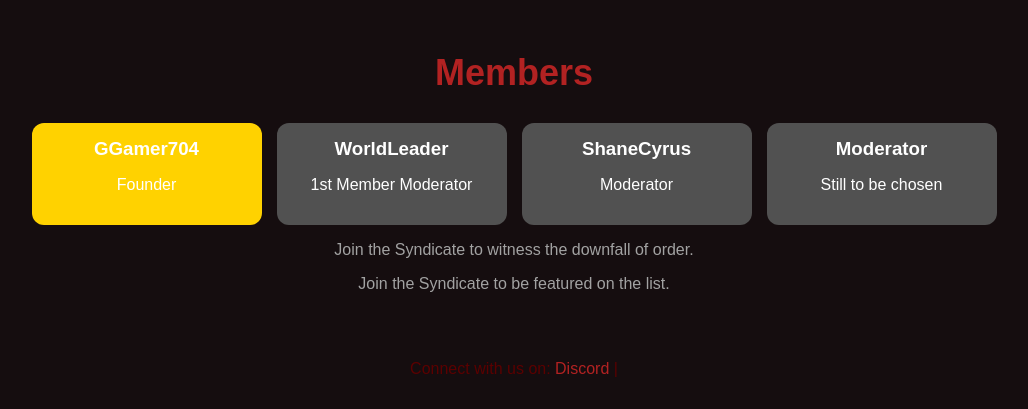
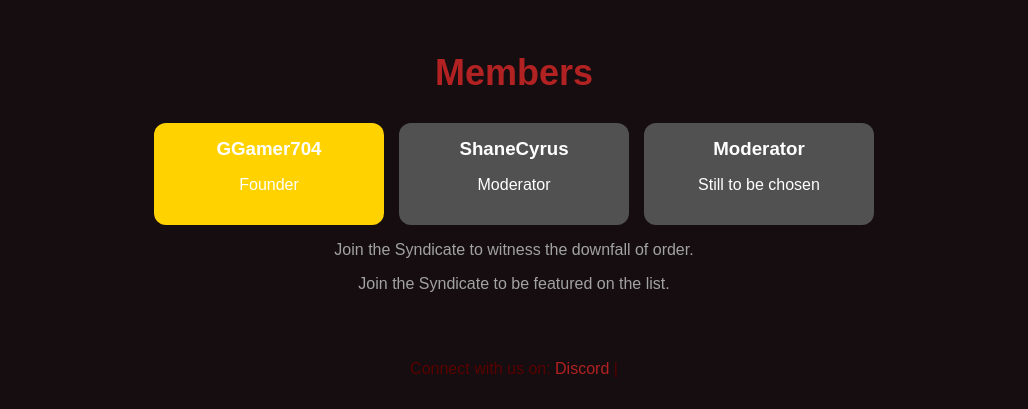
Before and after one commit to GGamer704/TheGameClan, a plain HTML site: page TheMainPhage.html in a window 1280 px wide. Shown: the part 741-1150 px from the top of the page, without its empty margins (126-1154 px from the left). Drawn offline with Linux system fonts and the light colour scheme; a web font is replaced by a local one.

Commit message:
Update TheMainPhage.html
Removed and Admin

```diff
--- a/TheMainPhage.html
+++ b/TheMainPhage.html
@@ -32,10 +32,6 @@
                 <p>Founder</p>
             </div>
             <div class="MemberCard">
-                <h3>WorldLeader</h3>
-                <p>1st Member Moderator</p>
-            </div>
-            <div class="MemberCard">
                 <h3>ShaneCyrus</h3>
                 <p>Moderator</p>
             </div>
```
